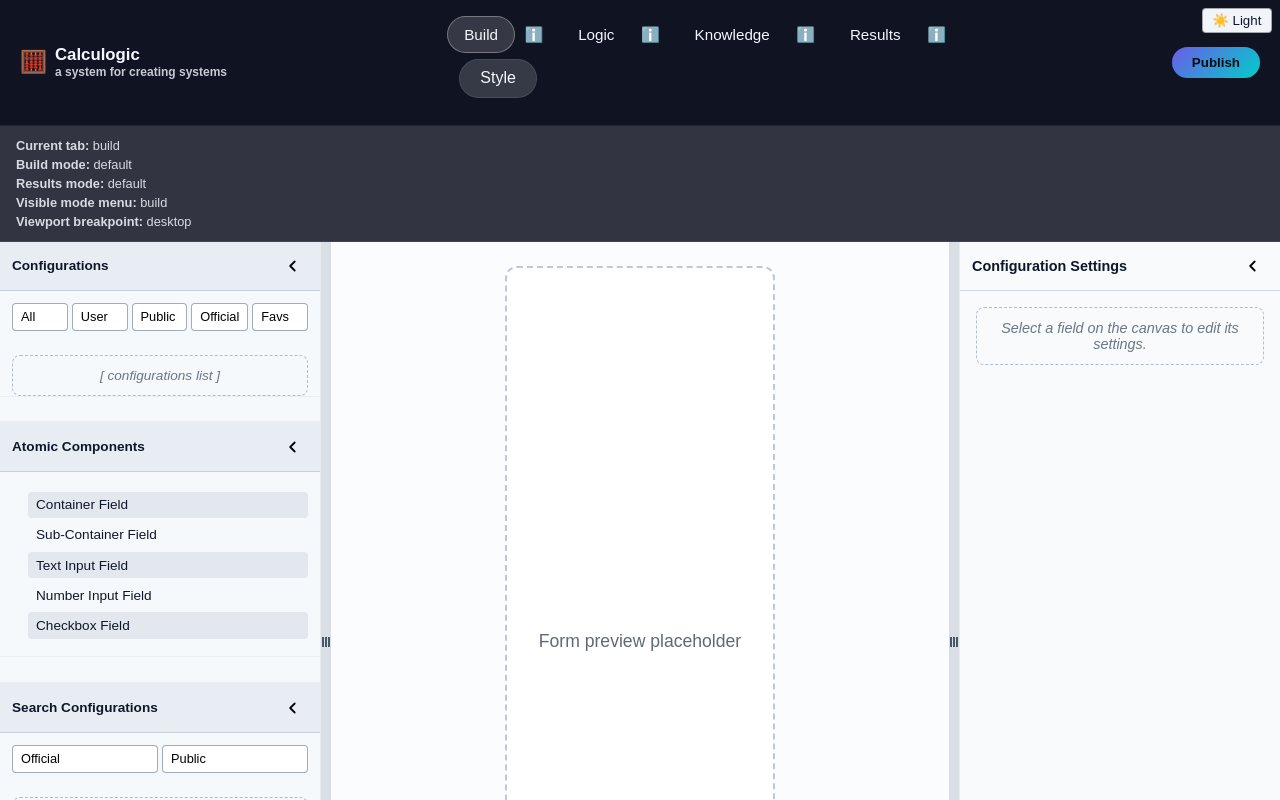
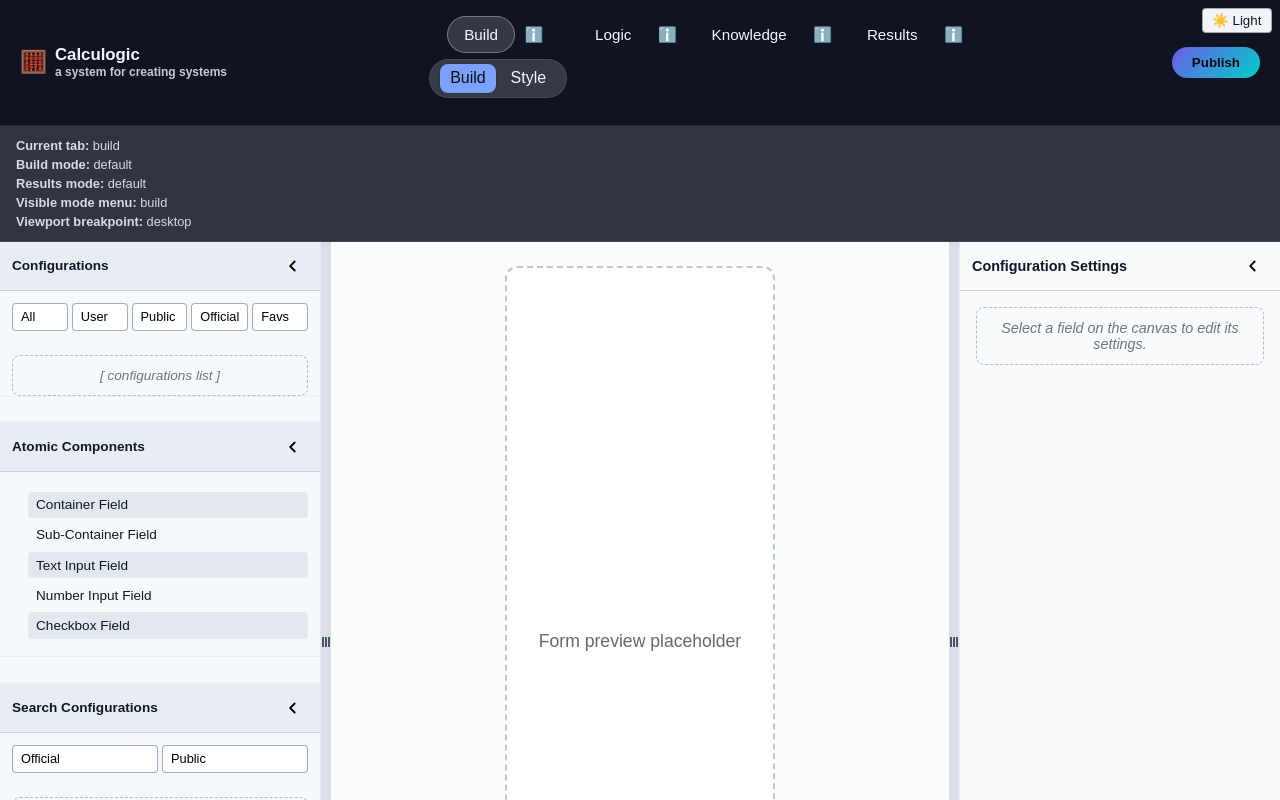
Before and after one commit to HCAToolkit/Calculogic_React_App, a React (Vite) app: page / in a window 1280 px wide. Shown: the top 800 px of the page. Built offline with nearby package versions, Linux system fonts and the light colour scheme.

Commit message:
Show default modes in header menus

```diff
--- a/src/components/GlobalHeaderShell/GlobalHeaderShell.build.tsx
+++ b/src/components/GlobalHeaderShell/GlobalHeaderShell.build.tsx
@@ -232,12 +232,10 @@ export function GlobalHeaderShell({
   // Concern: Build · Parent: "Brand Identity Zone" · Catalog: content.copy
   // Notes: Controlled here to suppress tagline on mobile breakpoints.
   const showTagline = !isMobile;
-  const buildModeItems = modeSequence.build
-    .map(modeId => modeMetadata.build[modeId])
-    .filter(mode => mode.id !== 'default');
-  const resultsModeItems = modeSequence.results
-    .map(modeId => modeMetadata.results[modeId])
-    .filter(mode => mode.id !== 'default');
+  const buildModeItems = modeSequence.build.map(modeId => modeMetadata.build[modeId]);
+  const resultsModeItems = modeSequence.results.map(
+    modeId => modeMetadata.results[modeId],
+  );
 
   return (
     // [3.1] shell-globalHeader · Container · "Global Header Shell Frame"
```
